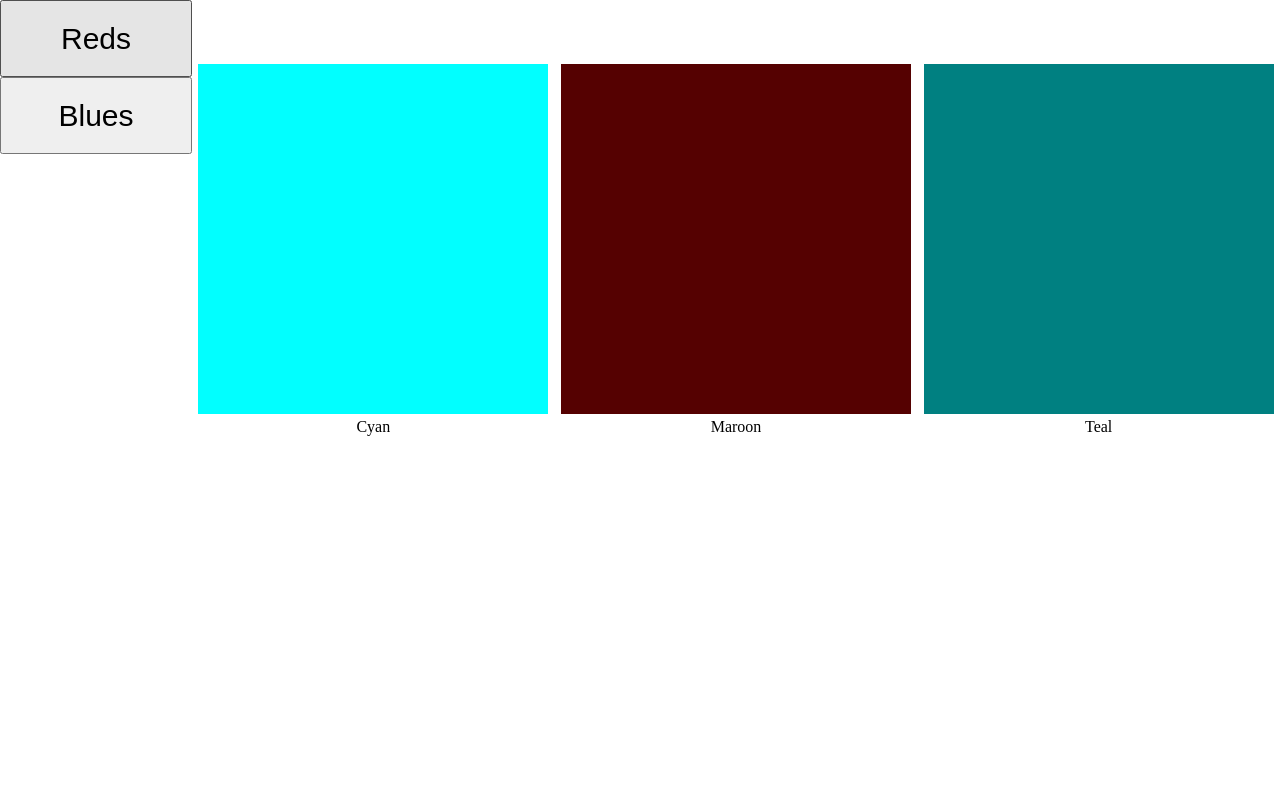
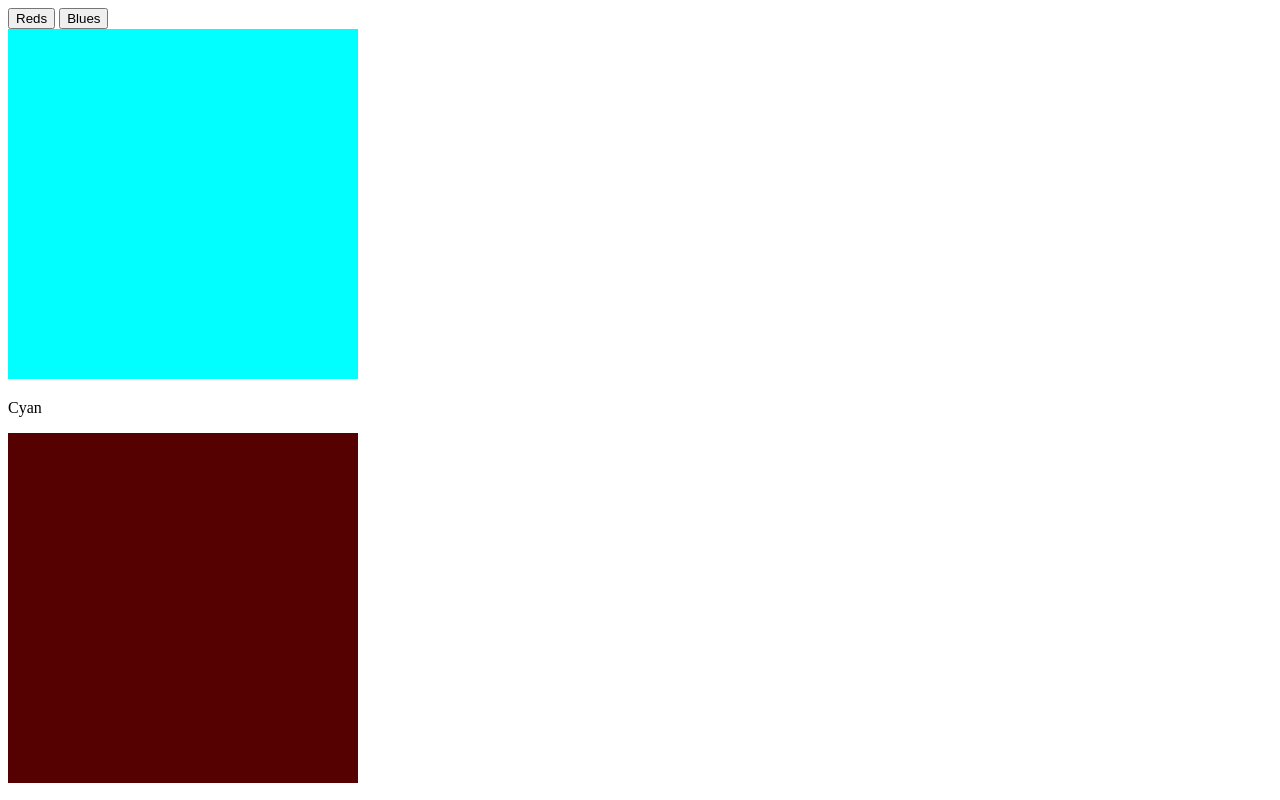
Before and after one commit to MESAresearch/test, a plain HTML site: page public/index.html in a window 1280 px wide. Shown: the top 800 px of the page. Drawn offline with Linux system fonts and the light colour scheme; files that its build step writes are made by us from their sources; files whose address does not match are found by name.

Commit message:
Update index.html

```diff
--- a/public/index.html
+++ b/public/index.html
@@ -1,7 +1,7 @@
 <!DOCTYPE html>
 <html>
   <head>
-	  <link rel="stylesheet" type="text/css" href="public/styles.css">
+	  <!-- <link rel="stylesheet" type="text/css" href="public/styles.css"> -->
       <script>
         function typeButton(type){
   			document.querySelector('.listings-container').innerHTML = "";
```
